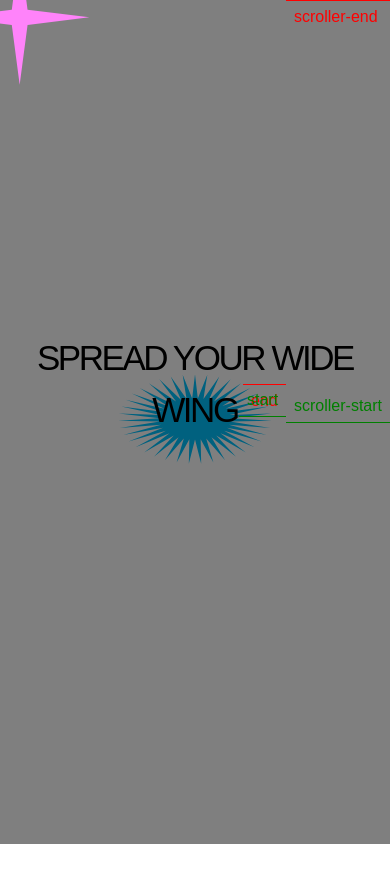
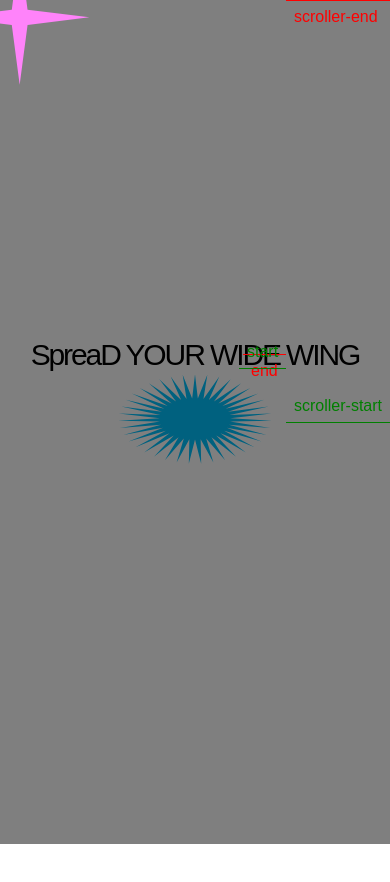
Before and after one commit to ynawhocodes/free-project, a Next.js app: page / in a window 390 px wide. Shown: the top 882 px of the page. Built offline with nearby package versions, Linux system fonts and the light colour scheme; a web font is replaced by a local one.

Commit message:
[mod] change font size

```diff
--- a/src/app/globals.css
+++ b/src/app/globals.css
@@ -39,7 +39,7 @@ body {
 }
 @layer components {
   .title-lg {
-    @apply text-[35px] tracking-[-.07em] font-myeongjo sm:text-[60px]
+    @apply text-[30px] tracking-[-.07em] font-myeongjo sm:text-[60px]
   }
   .title-md {
     @apply text-[25px] tracking-[-.075em] font-myeongjo sm:text-[45px]
```
